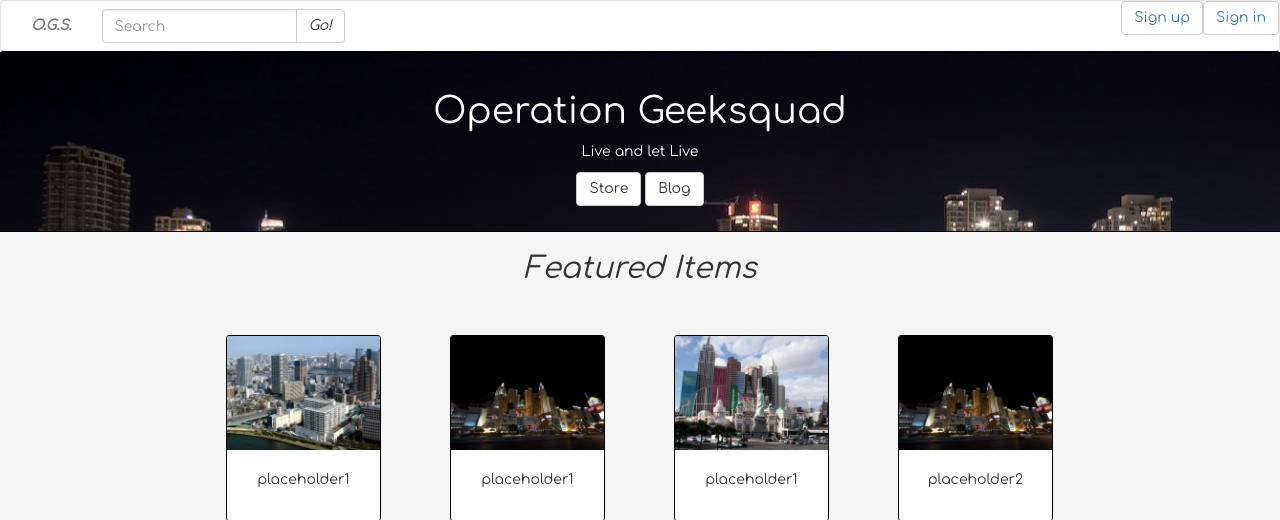
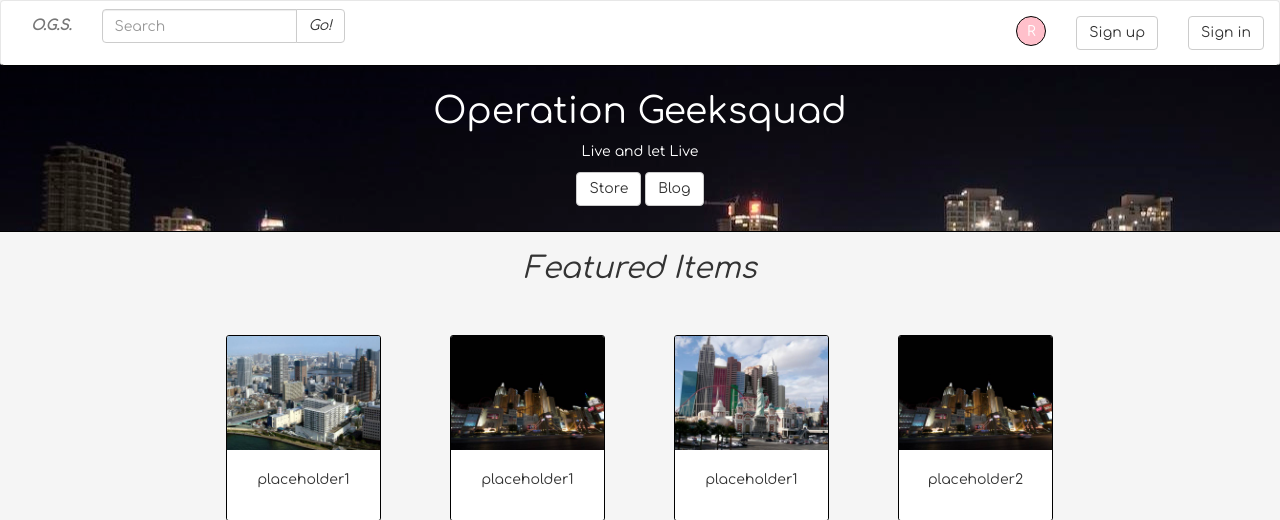
Before and after one commit to noah1664/G11, a PHP site: page / in a window 1280 px wide. Shown: the top 520 px of the page. Run offline with PHP 8.4, Linux system fonts and the light colour scheme; some libraries are stand-ins or nearby versions.

Commit message:
Fixes for header and a small decoration

```diff
--- a/index.html
+++ b/index.html
@@ -29,8 +29,10 @@
                             </div>
                         </form>
                         <ul class="nav navbar-nav navbar-right">
-                            <li><p class="btn btn-default"><a href="#">Sign up</a></p></li>
-                            <li><p class="btn btn-default"><a href="#">Sign in</a></p></li>
+                            <li><a href="#"><div class="circle">R</div></a>
+                            </li>
+                            <li><a href="#"><p class="btn btn-default">Sign up</p></a></li>
+                            <li><a href="#"><p class="btn btn-default">Sign in</p></a></li>
                         </ul>
                     </div>
                 </nav>
--- a/style/headerfooter.css
+++ b/style/headerfooter.css
@@ -30,3 +30,20 @@ footer {
     background-color: white;
     border-bottom: solid thin black;
 }
+
+.circle {
+    border-radius: 50%;
+    border: solid thin black;
+    background-color: pink;
+    width: 30px;
+    height: 30px;
+    text-align: center;
+    color: white;
+    padding-top: 5px;
+}
+
+.circle a {
+    color: white;
+    font-weight: bold;
+    text-decoration: none;
+}
```
